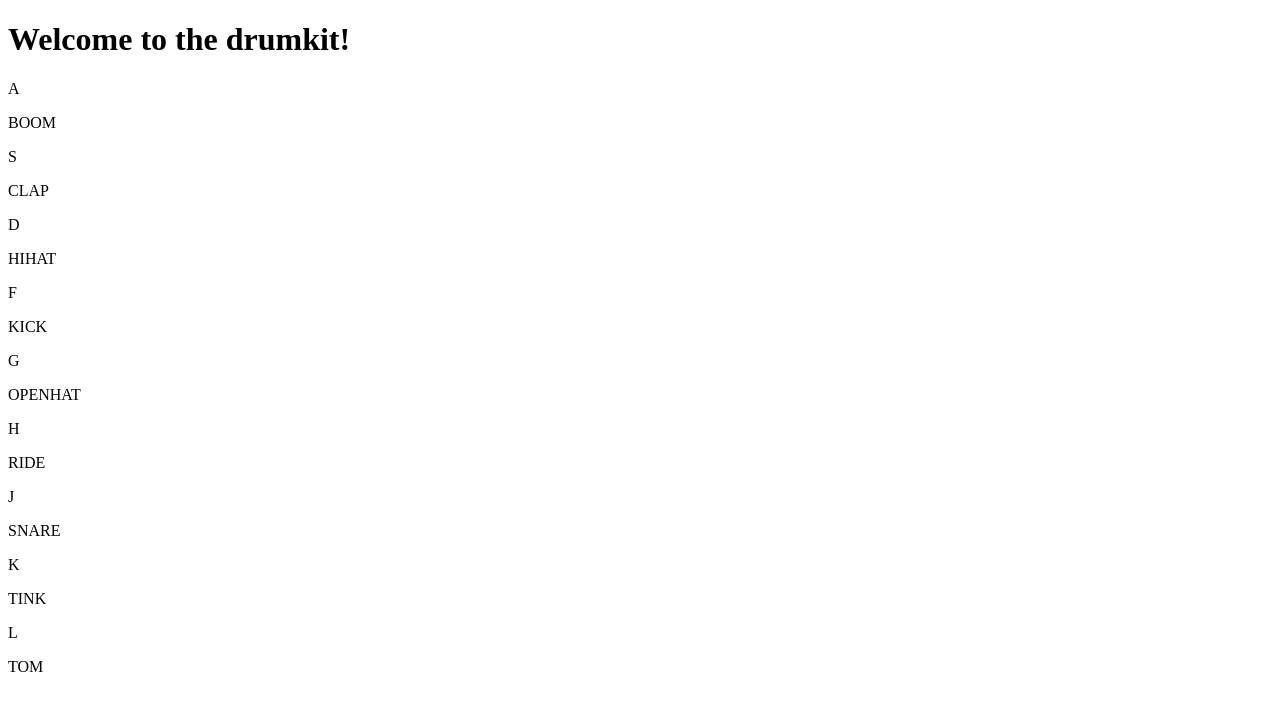
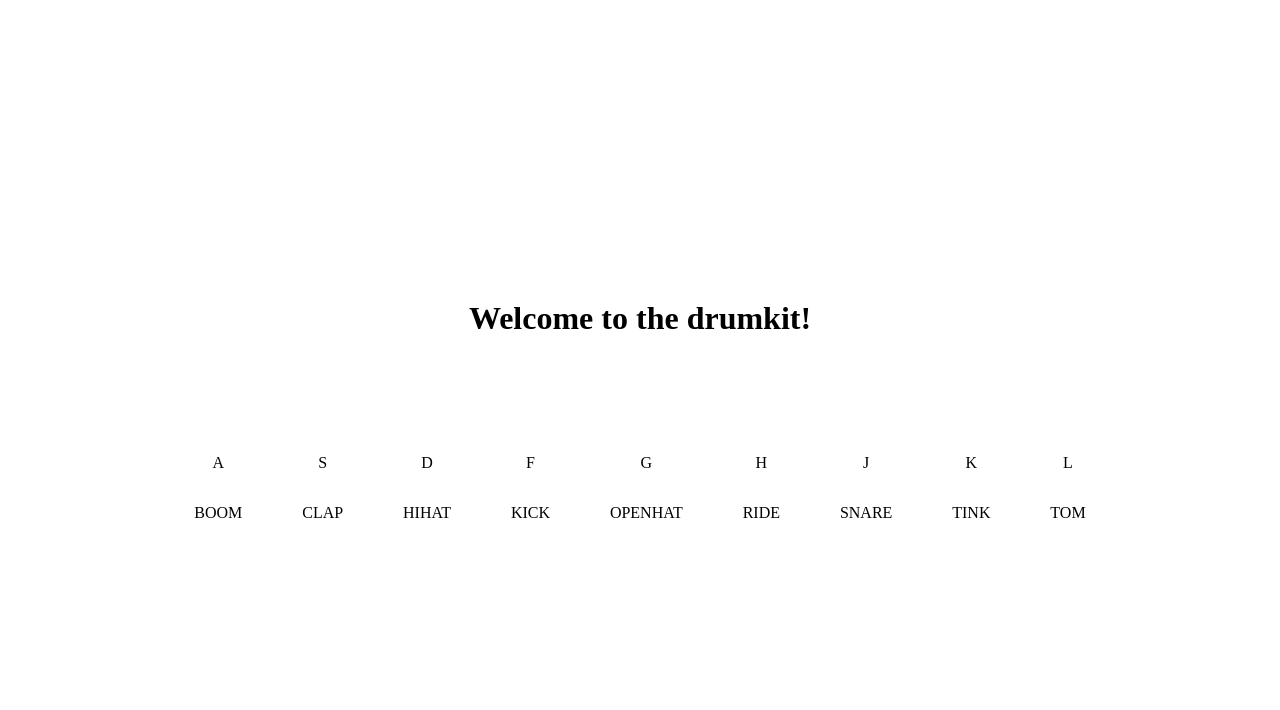
Before and after one commit to Fitz8/Drumkit, a plain HTML site: page index.html in a window 1280 px wide. Drawn offline with Linux system fonts and the light colour scheme.

Commit message:
Added CSS positioning

```diff
--- a/index.html
+++ b/index.html
@@ -4,46 +4,47 @@
     <meta charset="UTF-8">
     <meta http-equiv="X-UA-Compatible" content="IE=edge">
     <meta name="viewport" content="width=device-width, initial-scale=1.0">
+    <link rel="stylesheet" href="style.css">
     <title>Drumkit</title>
 </head>
 <body>
     <h1>Welcome to the drumkit!</h1>
     <div class="container">
-        <div>
+        <div class="card">
             <p>A</p>
             <p>BOOM</p>
         </div>
-        <div>
+        <div class="card">
             <p>S</p>
             <p>CLAP</p>
         </div>
-        <div>
+        <div class="card">
             <p>D</p>
             <p>HIHAT</p>
         </div>
-        <div>
+        <div class="card">
             <p>F</p>
-            <p>KICK<p>
+            <p>KICK</p>
         </div>
-        <div>
+        <div class="card">
             <p>G</p>
-            <p>OPENHAT<p>
+            <p>OPENHAT</p>
         </div>
-        <div>
+        <div class="card">
             <p>H</p>
-            <p>RIDE<p>
+            <p>RIDE</p>
         </div>
-        <div>
+        <div class="card">
             <p>J</p>
-            <p>SNARE<p>
+            <p>SNARE</p>
         </div>
-        <div>
+        <div class="card">
             <p>K</p>
-            <p>TINK<p>
+            <p>TINK</p>
         </div>
-        <div>
+        <div class="card">
             <p>L</p>
-            <p>TOM<p>
+            <p>TOM</p>
         </div>
     </div>
 </body>
--- a/style.css
+++ b/style.css
@@ -0,0 +1,24 @@
+html, body {
+    height: 100%
+}
+
+body {
+    display: flex;
+    flex-direction: column;
+    justify-content: center;
+    align-items: center;
+    gap: 10%
+}
+
+.container {
+    display: flex;
+    width: 80%;
+    justify-content: space-evenly;
+}
+
+.card {
+    display: flex;
+    flex-direction: column;
+    justify-content: center;
+    align-items: center;
+}
```
